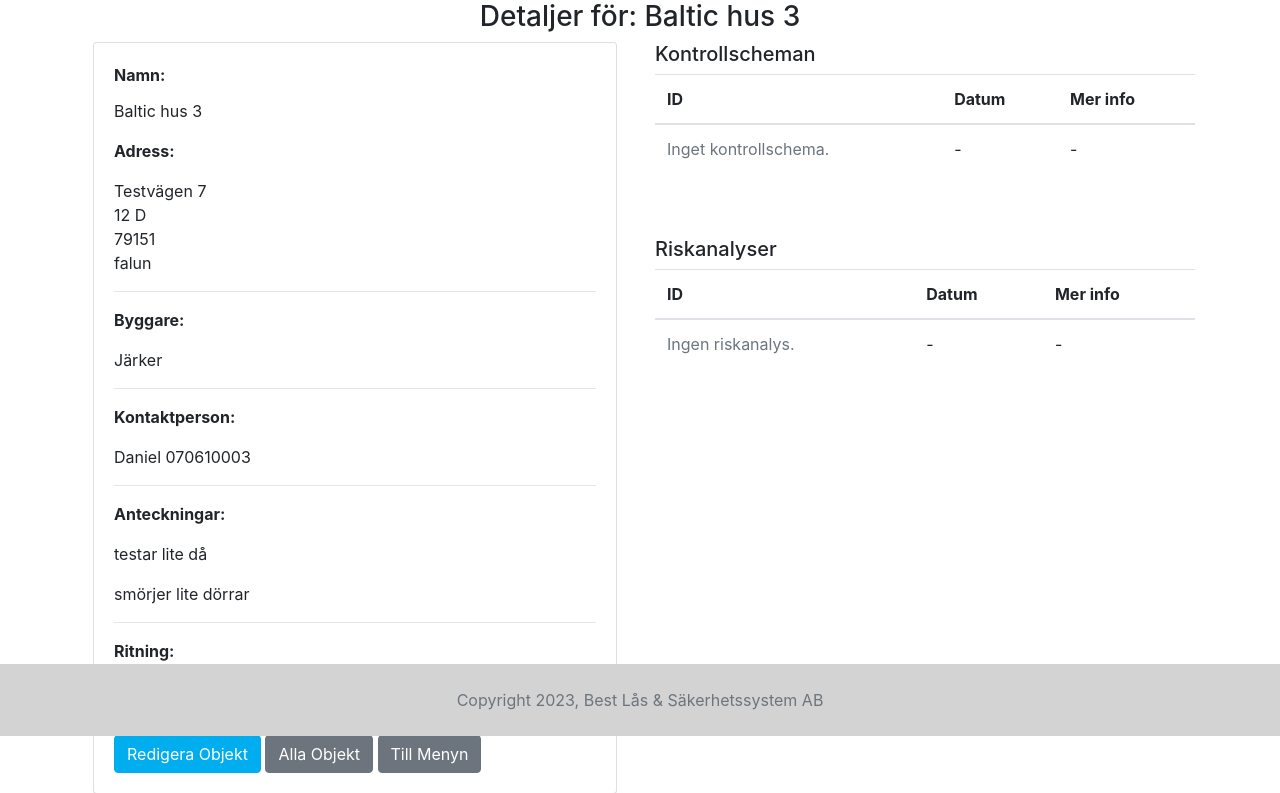
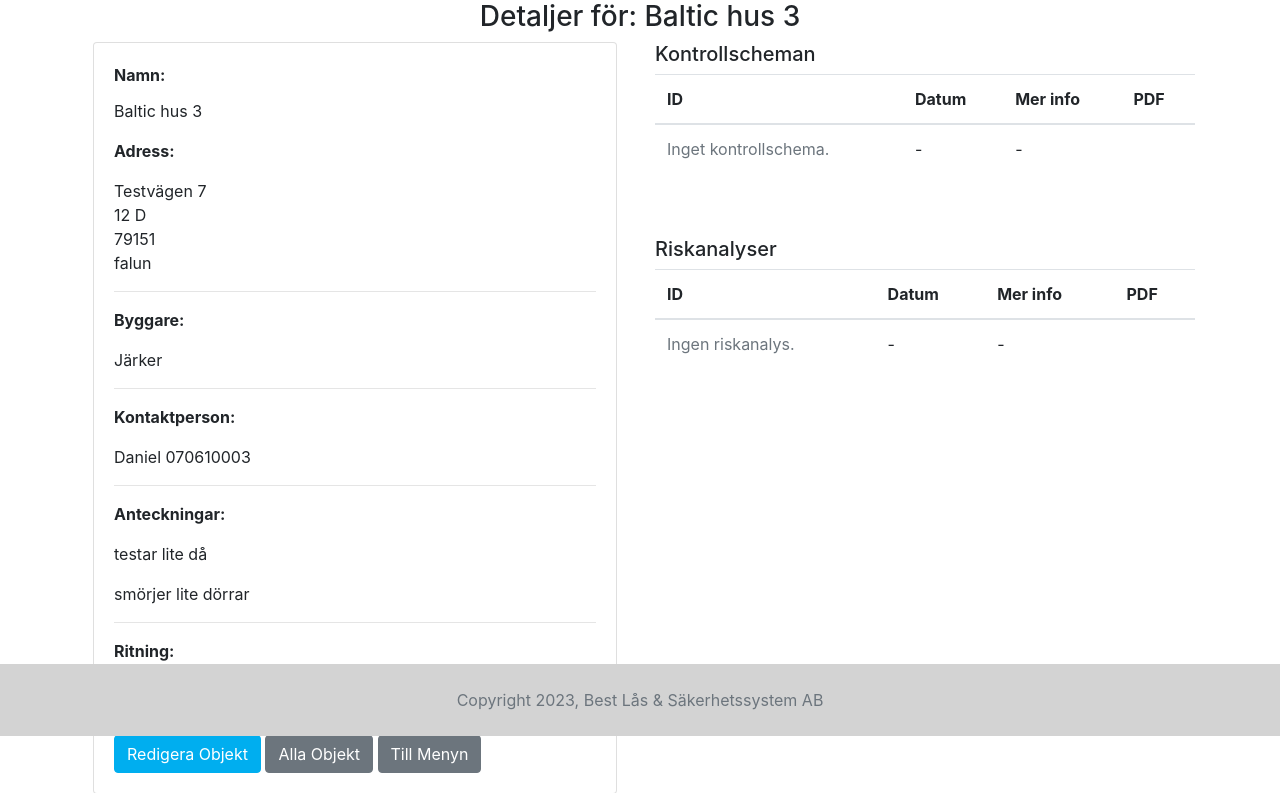
Before and after one commit to spangen87/docu-sign, a Django app: page /forms/objekt_detaljer/1 in a window 1280 px wide. Shown: the part 64-857 px from the top of the page. Run offline with Django 3.2, Linux system fonts and the light colour scheme; data comes from the database, SQL or seed files in the repository; some libraries are stand-ins or nearby versions.

Commit message:
feat: Add possibility to downoad PDf directly from object

```diff
--- a/door_automation_forms/templates/door_automation_forms/all_forms.html
+++ b/door_automation_forms/templates/door_automation_forms/all_forms.html
@@ -24,7 +24,6 @@
             <a class="btn btn-lg btn-block btn-secondary text-uppercase" href="{% url 'risk_analysis' %}">Hantera Riskanalyser</a>
             <a class="btn btn-lg btn-block btn-secondary text-uppercase" href="{% url 'control_charts' %}">Hantera Kontrollscheman</a>
             <a class="btn btn-lg btn-block btn-secondary text-uppercase disabled" href="#">Hantera Installationsbeskrivning</a>
-
         </div>
     </div>
 </div>
--- a/door_automation_forms/templates/door_automation_forms/objekt_detaljer.html
+++ b/door_automation_forms/templates/door_automation_forms/objekt_detaljer.html
@@ -49,6 +49,7 @@
                             <th scope="col">ID</th>
                             <th scope="col">Datum</th>
                             <th scope="col">Mer info</th>
+                            <th scope="col">PDF</th>
                         </tr>
                     </thead>
                     <tbody>
@@ -57,6 +58,7 @@
                             <td>{{ chart.position_id }}</td>
                             <td>{{ chart.date }}</td>
                             <td><a class="btn btn-info btn-sm" href="{% url 'control_chart_details' control_chart_id=chart.pk %}">Se hela</a></td>
+                            <td><a class="btn btn-info btn-sm" href="{% url 'generate_pdf' chart.id %}">Ladda ner</a></td>
                             {% empty %}
                             <td class="text-muted">Inget kontrollschema.</td>
                             <td>-</td>
@@ -74,6 +76,7 @@
                             <th scope="col">ID</th>
                             <th scope="col">Datum</th>
                             <th scope="col">Mer info</th>
+                            <th scope="col">PDF</th>
                         </tr>
                     </thead>
                     <tbody>
@@ -82,6 +85,7 @@
                             <td>{{ analysis.door_id }}</td>
                             <td>{{ analysis.date }}</td>
                             <td><a class="btn btn-info btn-sm" href="{% url 'risk_analysis_details' risk_analysis_id=analysis.pk %}">Se hela</a></td>
+                            <td><a class="btn btn-info btn-sm" href="{% url 'risk_analysis_pdf' analysis.id %}">Ladda ner</a></td>
                             {% empty %}
                             <td class="text-muted">Ingen riskanalys.</td>
                             <td>-</td>
```
